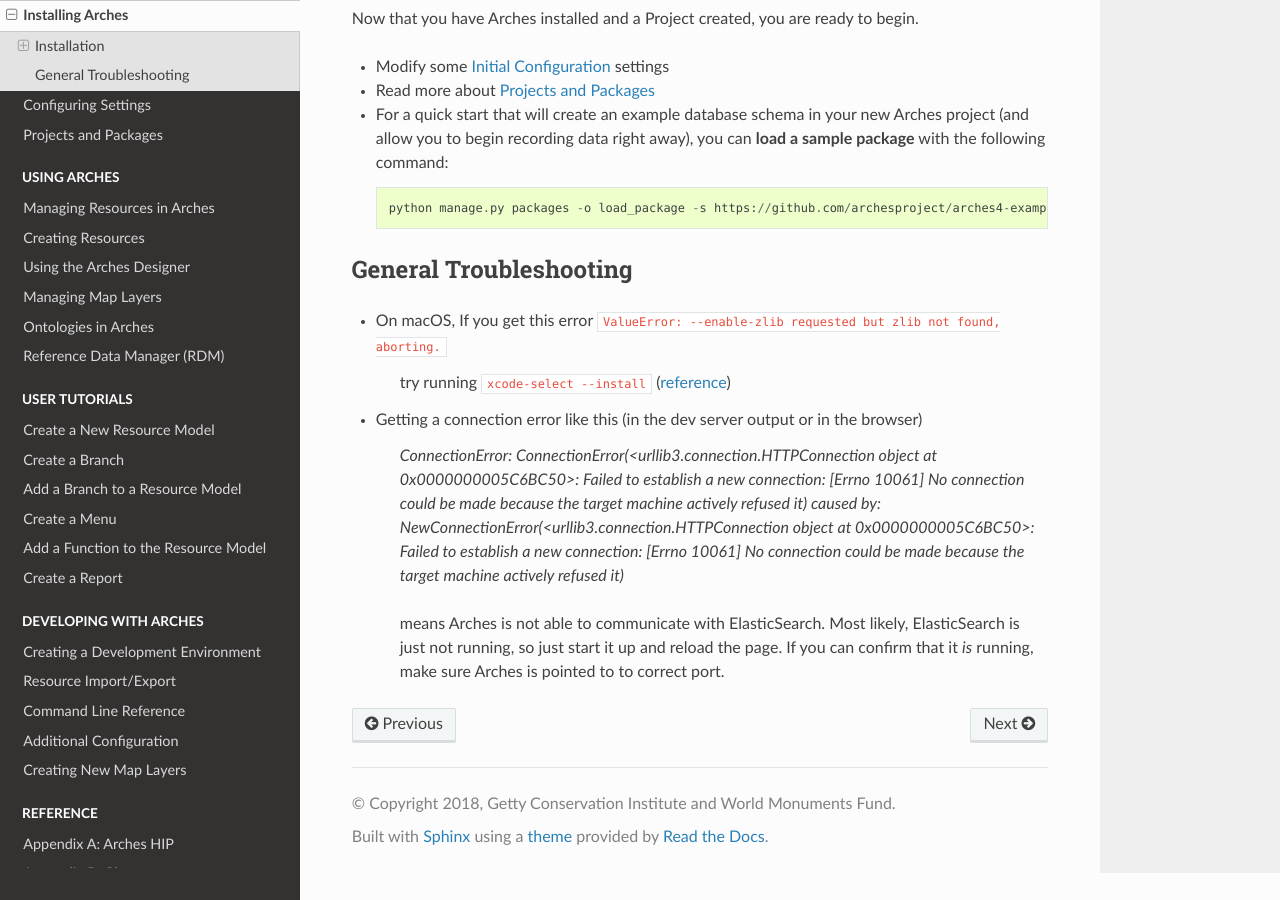
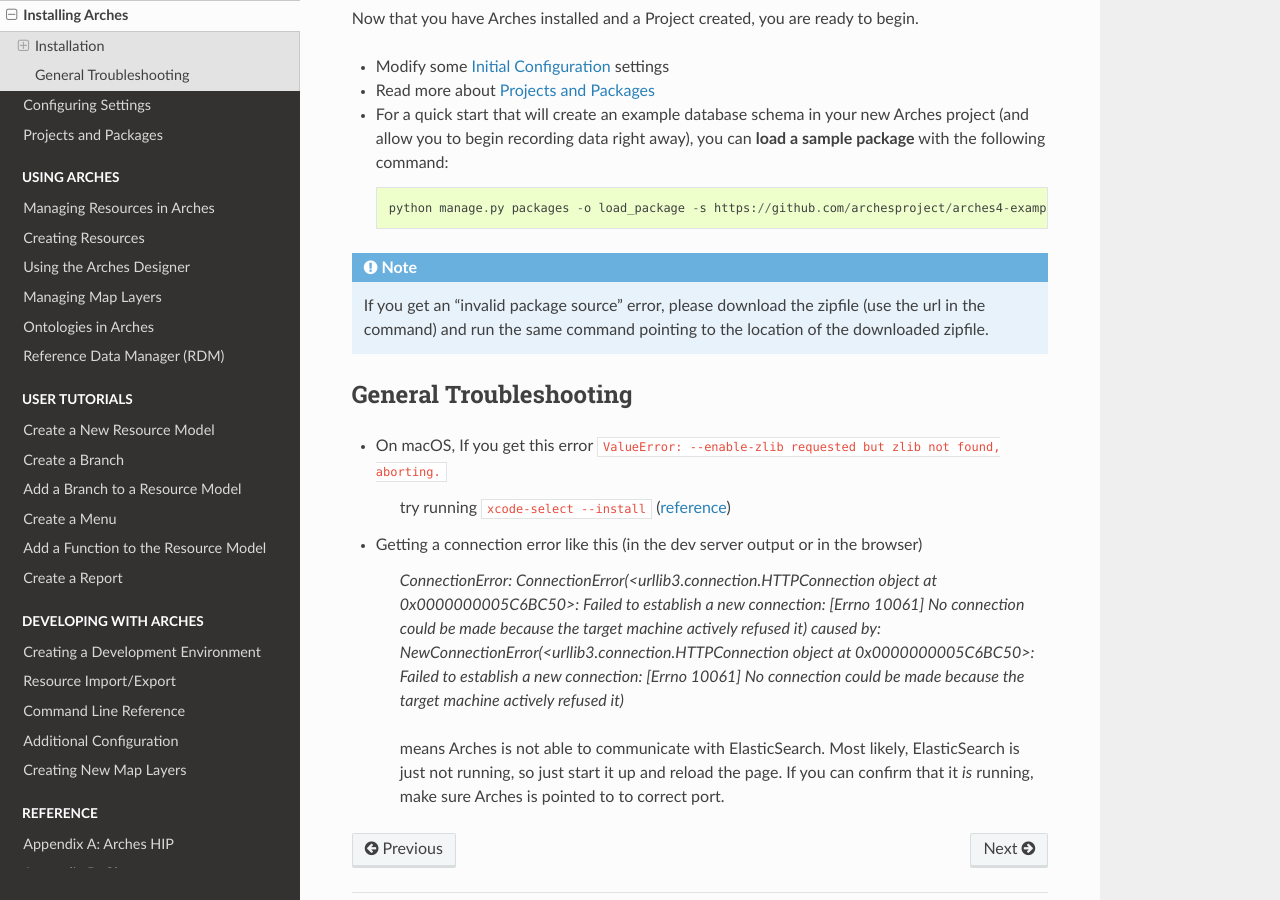
Before and after one commit to archesproject/arches-docs, a Sphinx documentation site: the page built from docs/installation.txt, in a window 1280 px wide and 900 px high, scrolled down 3072 px. Built offline with Sphinx 7.4.7 and the Read the Docs theme 2.0.0, drawn with Linux system fonts in a browser that asks for light colours.

Commit message:
add note about invalid package source

```diff
--- a/docs/installation.txt
+++ b/docs/installation.txt
@@ -112,6 +112,8 @@
 
     python manage.py packages -o load_package -s https://github.com/archesproject/arches4-example-pkg/archive/master.zip -db true
 
+.. note:: If you get an "invalid package source" error, please download the zipfile (use the url in the command) and run the same command pointing to the location of the downloaded zipfile.
+
 General Troubleshooting
 =======================
 
```
